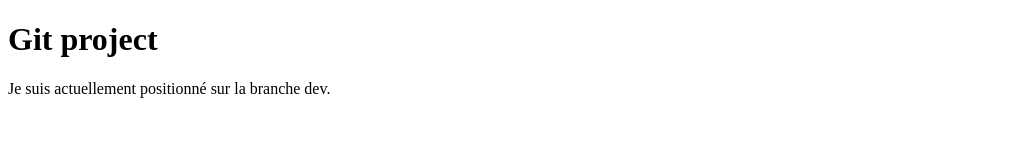
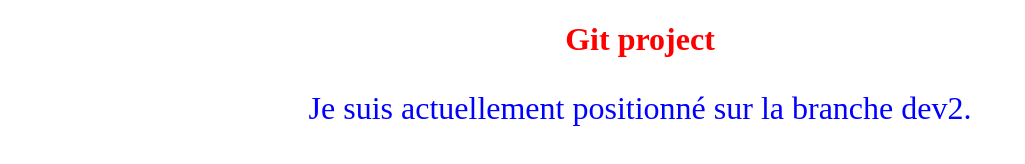
Before and after one commit to LC-shark/git-project, a plain HTML site: page index.html in a window 1280 px wide. Shown: the whole page, without its empty margins (0-1025 px from the left). Drawn offline with Linux system fonts and the light colour scheme.

Commit message:
Ajout du fichier css

```diff
--- a/index.html
+++ b/index.html
@@ -4,10 +4,11 @@
     <meta charset="UTF-8">
     <meta http-equiv="X-UA-Compatible" content="IE=edge">
     <meta name="viewport" content="width=device-width, initial-scale=1.0">
+    <link rel="stylesheet" href="./styles.css">
     <title>Git project</title>
 </head>
 <body>
     <h1>Git project</h1>
-    <p>Je suis actuellement positionné sur la branche dev.</p>
+    <p>Je suis actuellement positionné sur la branche dev2.</p>
 </body>
 </html>
--- /dev/null
+++ b/styles.css
@@ -0,0 +1,10 @@
+h1 {
+    text-align: center;
+    color: red;
+}
+
+p {
+    font-size: 2rem;
+    text-align: center;
+    color: blue;
+}
```
